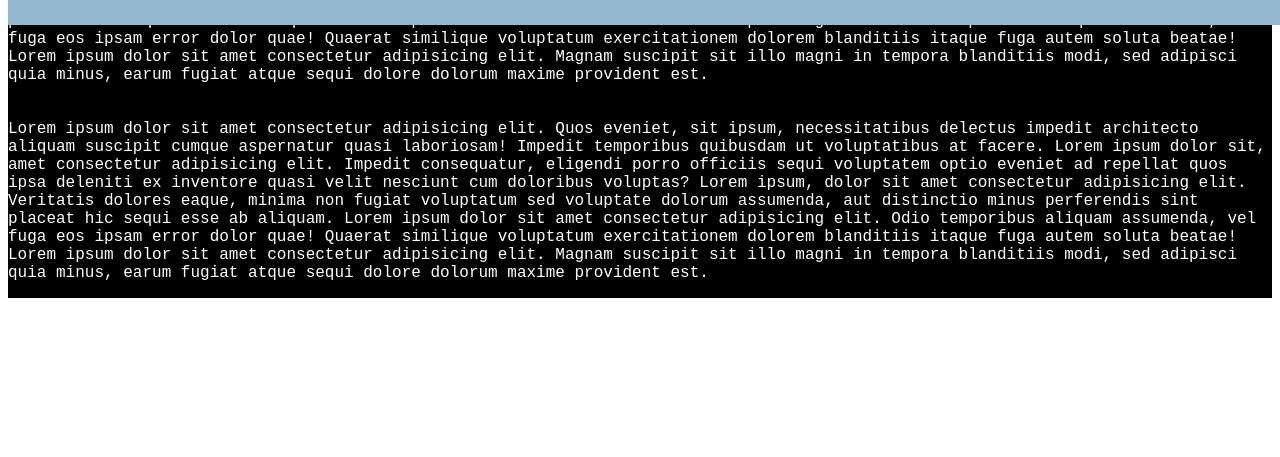
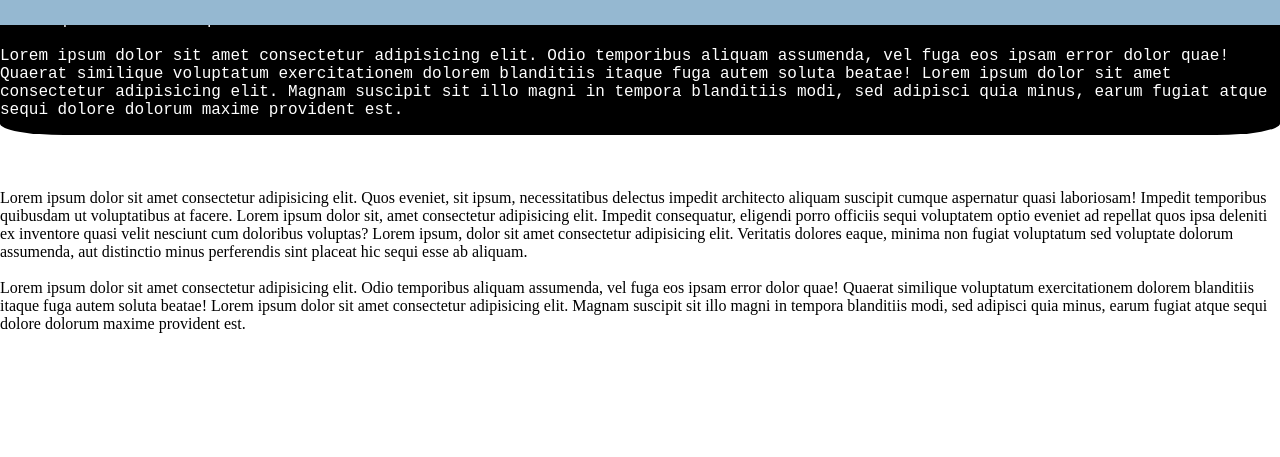
Before and after one commit to boldybread/BradleyArchbold_T1A2, a plain HTML site: page Blog/Frontend_Backend.html in a window 1280 px wide. Shown: the part 775-1232 px from the top of the page. Before the commit the page ends 1189 px from the top, so only its background shows below. Drawn offline with nearby package versions, Linux system fonts and the light colour scheme.

Commit message:
fixed blog formatting

```diff
--- a/Blog/Frontend_Backend.html
+++ b/Blog/Frontend_Backend.html
@@ -8,7 +8,7 @@
     <link rel="stylesheet" href="../CSS/Header.css">
     <link rel="stylesheet" href="../CSS/Footer.css">
 </head>
-<body>
+<body style="margin: 0;">
     <ul>
         <li><a href="../index.html">Home</a></li>
         <li><a href="/Pages/Work.html">Work</a></li>
@@ -18,13 +18,13 @@
     <h1>Frontend or backend? Which tech career is for you?</h1>
 
             <img class="img" src="../Images/Frontend_Backend.png" alt="Frontend/Backend">
-<div class="black">
-            <p>
-                Lorem ipsum dolor sit amet consectetur adipisicing elit. Quos eveniet, sit ipsum, necessitatibus delectus impedit architecto aliquam suscipit cumque aspernatur quasi laboriosam! Impedit temporibus quibusdam ut voluptatibus at facere. Lorem ipsum dolor sit, amet consectetur adipisicing elit. Impedit consequatur, eligendi porro officiis sequi voluptatem optio eveniet ad repellat quos ipsa deleniti ex inventore quasi velit nesciunt cum doloribus voluptas? Lorem ipsum, dolor sit amet consectetur adipisicing elit. Veritatis dolores eaque, minima non fugiat voluptatum sed voluptate dolorum assumenda, aut distinctio minus perferendis sint placeat hic sequi esse ab aliquam. Lorem ipsum dolor sit amet consectetur adipisicing elit. Odio temporibus aliquam assumenda, vel fuga eos ipsam error dolor quae! Quaerat similique voluptatum exercitationem dolorem blanditiis itaque fuga autem soluta beatae! Lorem ipsum dolor sit amet consectetur adipisicing elit. Magnam suscipit sit illo magni in tempora blanditiis modi, sed adipisci quia minus, earum fugiat atque sequi dolore dolorum maxime provident est.
+            <div class="black">
+              <p>
+                Lorem ipsum dolor sit amet consectetur adipisicing elit. Quos eveniet, sit ipsum, necessitatibus delectus impedit architecto aliquam suscipit cumque aspernatur quasi laboriosam! Impedit temporibus quibusdam ut voluptatibus at facere. Lorem ipsum dolor sit, amet consectetur adipisicing elit. Impedit consequatur, eligendi porro officiis sequi voluptatem optio eveniet ad repellat quos ipsa deleniti ex inventore quasi velit nesciunt cum doloribus voluptas? Lorem ipsum, dolor sit amet consectetur adipisicing elit. Veritatis dolores eaque, minima non fugiat voluptatum sed voluptate dolorum assumenda, aut distinctio minus perferendis sint placeat hic sequi esse ab aliquam. <br><br>Lorem ipsum dolor sit amet consectetur adipisicing elit. Odio temporibus aliquam assumenda, vel fuga eos ipsam error dolor quae! Quaerat similique voluptatum exercitationem dolorem blanditiis itaque fuga autem soluta beatae! Lorem ipsum dolor sit amet consectetur adipisicing elit. Magnam suscipit sit illo magni in tempora blanditiis modi, sed adipisci quia minus, earum fugiat atque sequi dolore dolorum maxime provident est.
+              </div>
                 <br><br><br>
-                Lorem ipsum dolor sit amet consectetur adipisicing elit. Quos eveniet, sit ipsum, necessitatibus delectus impedit architecto aliquam suscipit cumque aspernatur quasi laboriosam! Impedit temporibus quibusdam ut voluptatibus at facere. Lorem ipsum dolor sit, amet consectetur adipisicing elit. Impedit consequatur, eligendi porro officiis sequi voluptatem optio eveniet ad repellat quos ipsa deleniti ex inventore quasi velit nesciunt cum doloribus voluptas? Lorem ipsum, dolor sit amet consectetur adipisicing elit. Veritatis dolores eaque, minima non fugiat voluptatum sed voluptate dolorum assumenda, aut distinctio minus perferendis sint placeat hic sequi esse ab aliquam. Lorem ipsum dolor sit amet consectetur adipisicing elit. Odio temporibus aliquam assumenda, vel fuga eos ipsam error dolor quae! Quaerat similique voluptatum exercitationem dolorem blanditiis itaque fuga autem soluta beatae! Lorem ipsum dolor sit amet consectetur adipisicing elit. Magnam suscipit sit illo magni in tempora blanditiis modi, sed adipisci quia minus, earum fugiat atque sequi dolore dolorum maxime provident est.
-            </p>
-        </div>
+                  Lorem ipsum dolor sit amet consectetur adipisicing elit. Quos eveniet, sit ipsum, necessitatibus delectus impedit architecto aliquam suscipit cumque aspernatur quasi laboriosam! Impedit temporibus quibusdam ut voluptatibus at facere. Lorem ipsum dolor sit, amet consectetur adipisicing elit. Impedit consequatur, eligendi porro officiis sequi voluptatem optio eveniet ad repellat quos ipsa deleniti ex inventore quasi velit nesciunt cum doloribus voluptas? Lorem ipsum, dolor sit amet consectetur adipisicing elit. Veritatis dolores eaque, minima non fugiat voluptatum sed voluptate dolorum assumenda, aut distinctio minus perferendis sint placeat hic sequi esse ab aliquam. <br><br>Lorem ipsum dolor sit amet consectetur adipisicing elit. Odio temporibus aliquam assumenda, vel fuga eos ipsam error dolor quae! Quaerat similique voluptatum exercitationem dolorem blanditiis itaque fuga autem soluta beatae! Lorem ipsum dolor sit amet consectetur adipisicing elit. Magnam suscipit sit illo magni in tempora blanditiis modi, sed adipisci quia minus, earum fugiat atque sequi dolore dolorum maxime provident est.
+              </p>
 <div id="footer">
   <a class="social-icon" href="https://www.linkedin.com/in/bradley-archbold-b956a1276" target="_blank">
   <ion-icon name="logo-linkedin"></ion-icon>
--- a/CSS/Blog.css
+++ b/CSS/Blog.css
@@ -17,6 +17,7 @@ h1 {
 .black {
     display: grid;
     background-color: #000000;
+    border-radius: 5%;
     color:white;
     font-family:'Courier New', Courier, monospace;
     }
```
Also changed, not shown: Blog/Simple.html (+7 -7 lines), Blog/Streamline.html (+7 -7 lines), Blog/Tech_start.html (+5 -5 lines), Blog/Troubleshooting.html (+6 -6 lines).
